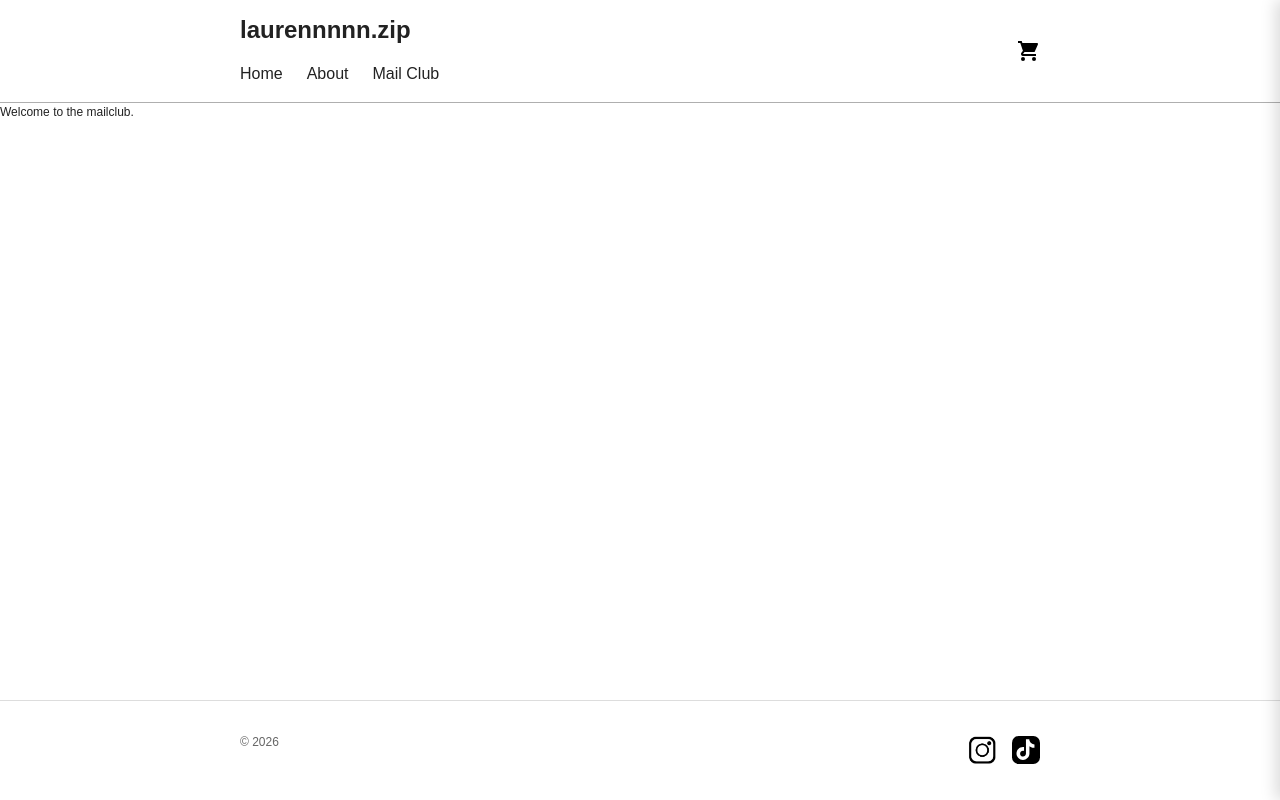
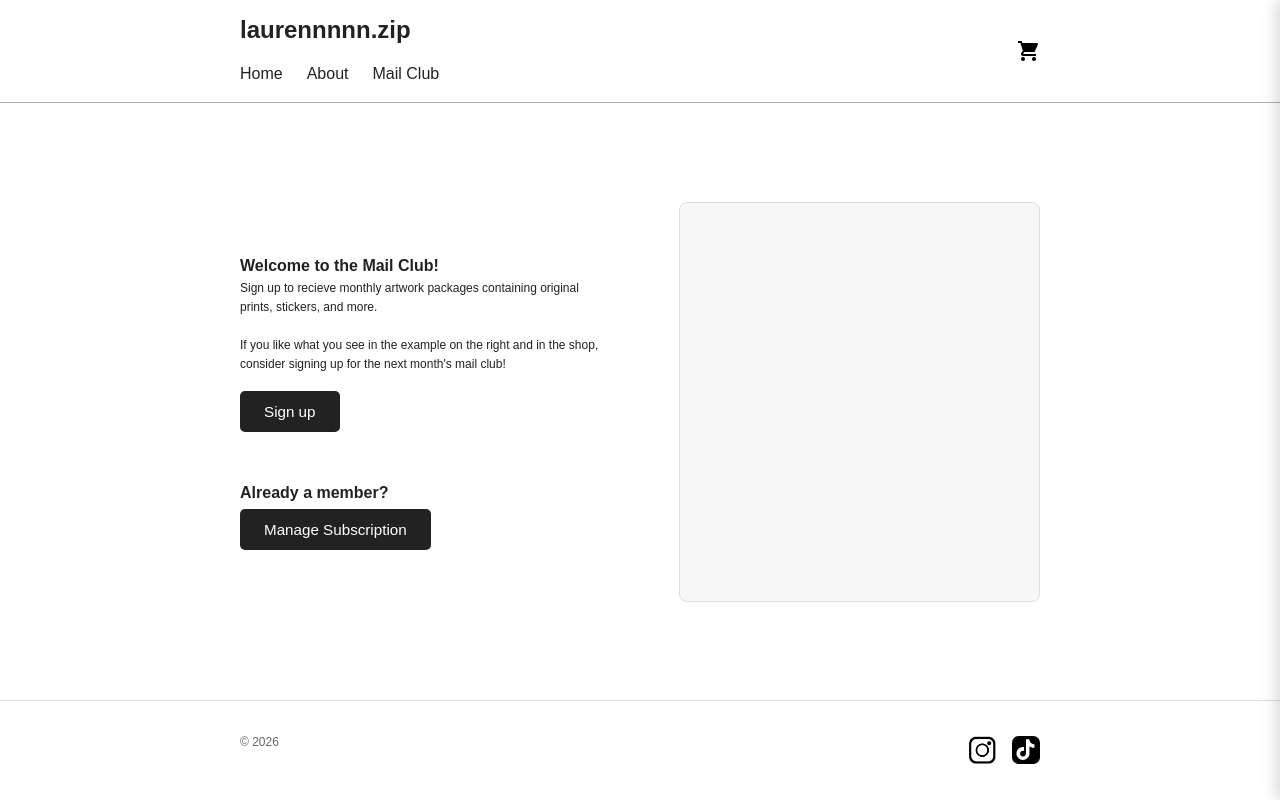
Before and after one commit to mtulley/club-l, a React (Vite) app in the folder frontend/: page /mail-club in a window 1280 px wide. Built offline with nearby package versions, Linux system fonts and the light colour scheme.

Commit message:
Update mail club page

```diff
--- a/frontend/src/pages/MailClub.jsx
+++ b/frontend/src/pages/MailClub.jsx
@@ -8,7 +8,25 @@ import "./styles/MailClub.css";
 export default function MailClub() {
   return (
     <div className="page">
-      <p>Welcome to the mailclub.</p>
+      <div className="mail-club-container container">
+        <div className="mail-club-content">
+          <div className="mail-club-info">
+            <h4>Welcome to the Mail Club!</h4>
+            <p>
+              Sign up to recieve monthly artwork packages containing original
+              prints, stickers, and more.
+              <br />
+              <br />
+              If you like what you see in the example on the right and in the
+              shop, consider signing up for the next month's mail club!
+            </p>
+            <button className="signup-button">Sign up</button>
+            <h4>Already a member?</h4>
+            <button className="manage-sub-button">Manage Subscription</button>
+          </div>
+          <div className="mail-club-example"></div>
+        </div>
+      </div>
     </div>
   );
 }
--- a/frontend/src/pages/styles/MailClub.css
+++ b/frontend/src/pages/styles/MailClub.css
@@ -0,0 +1,76 @@
+.mail-club-content {
+    display: flex;
+    flex-direction: row;
+    justify-content: space-around;
+    align-items: stretch;
+}
+
+.mail-club-info {
+  flex: 1;
+
+  display: flex;
+  flex-direction: column;
+  align-items: flex-start;
+}
+
+.signup-button,
+.manage-sub-button {
+  padding: 0.75rem 1.5rem;
+
+  border: none;
+  border-radius: 5px;
+
+  background: #222;
+  color: white;
+
+  font-size: 0.95rem;
+
+  cursor: pointer;
+}
+
+.signup-button:hover,
+.manage-sub-button:hover {
+  background: #444;
+}
+
+.mail-club-info .signup-button {
+  margin-bottom: 3rem;
+}
+
+.mail-club-info .manage-sub-button {
+  margin-top: 0.25rem;
+}
+
+.mail-club-example {
+  flex: 1;
+
+  min-height: 400px;
+
+  border: 1px solid #ddd;
+  border-radius: 8px;
+
+  background: #f7f7f7;
+}
+
+.mail-club-container {
+  flex: 1;
+
+  display: flex;
+  align-items: center;
+  justify-content: center;
+}
+
+.mail-club-content {
+  display: flex;
+  align-items: center;
+  justify-content: center;
+
+  width: 100%;
+  max-width: 1000px;
+  gap: 5rem;
+}
+
+.mail-club-example,
+.mail-club-info {
+  flex: 1;
+}
--- a/frontend/src/styles/App.css
+++ b/frontend/src/styles/App.css
@@ -118,6 +118,9 @@ button:hover,
 
 .page {
   animation: fadeIn 0.2s ease-in-out;
+  flex: 1;
+  display: flex;
+  flex-direction: column;
 }
 
 @keyframes fadeIn {
```
